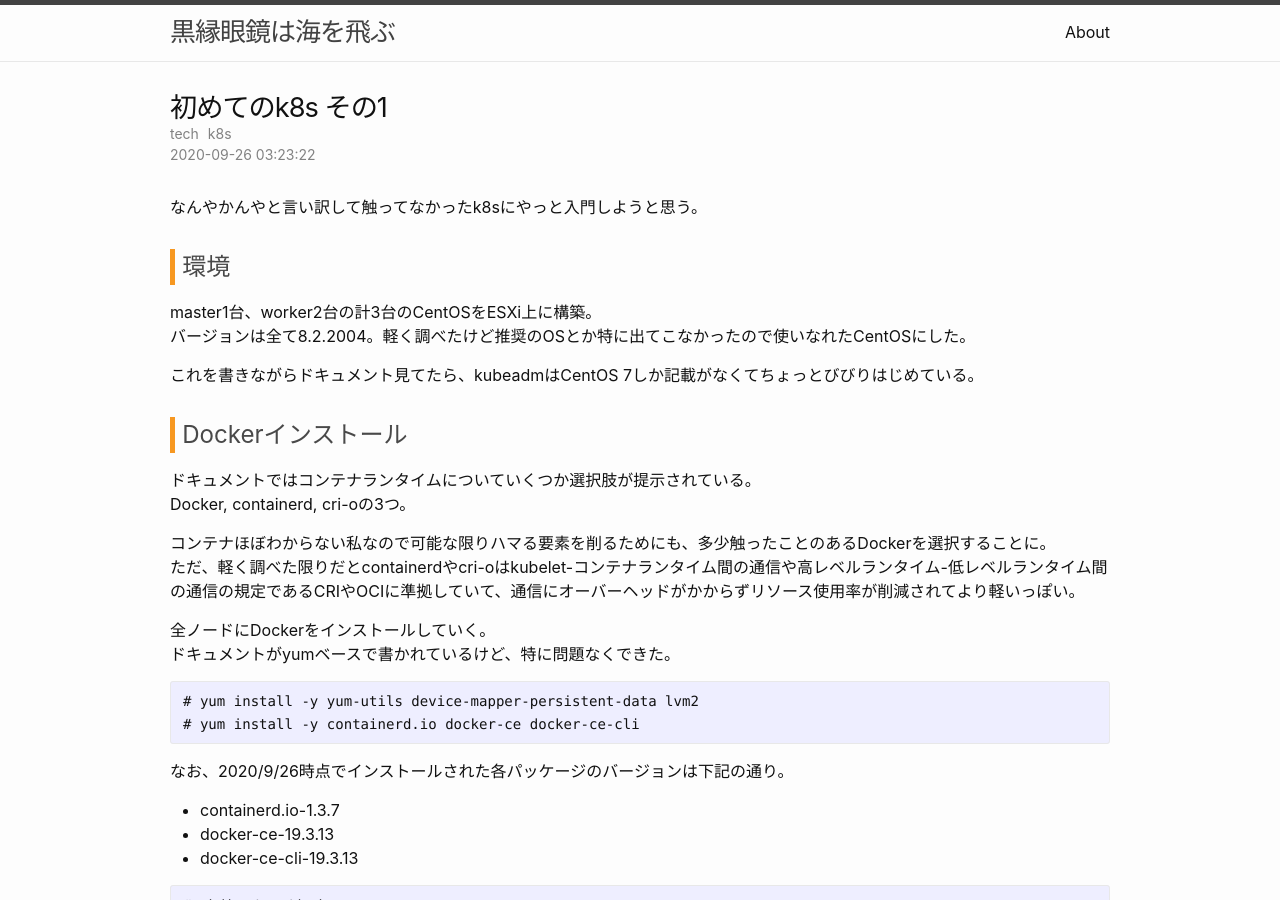
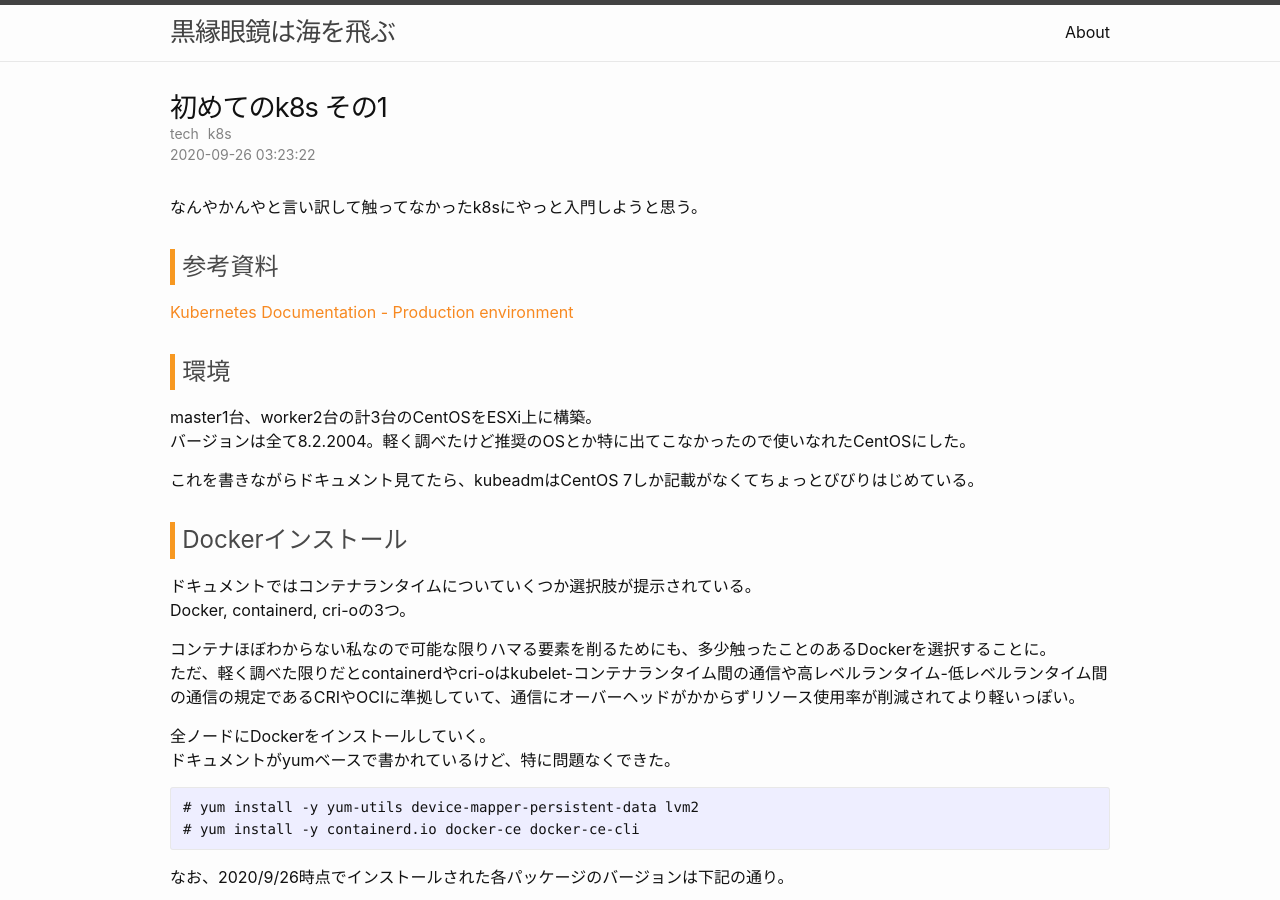
Before and after one commit to ryoo14/blog_ryoo_cc, a Jekyll site: the page built from _posts/2020-09-26-my-first-k8s.md, in a window 1280 px wide and 900 px high. Built offline with Jekyll 4.4.1, drawn with Linux system fonts in a browser that asks for light colours.

Commit message:
2020092602 add url

```diff
--- a/_posts/2020-09-26-my-first-k8s.md
+++ b/_posts/2020-09-26-my-first-k8s.md
@@ -6,6 +6,10 @@ categories: tech k8s
 ---
 
 なんやかんやと言い訳して触ってなかったk8sにやっと入門しようと思う。
+
+## 参考資料
+
+[Kubernetes Documentation - Production environment](https://kubernetes.io/docs/setup/production-environment/)
 
 ## 環境
 master1台、worker2台の計3台のCentOSをESXi上に構築。
```
